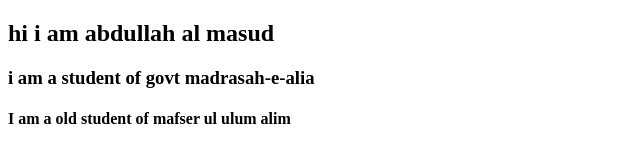
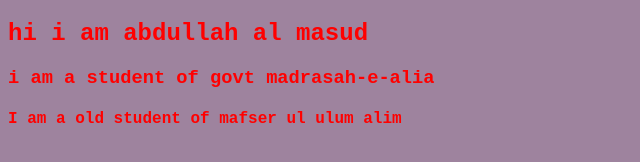
Before and after one commit to abdullahalmasudpersonal/my-second-repo, a plain HTML site: page index2.html in a window 1280 px wide. Shown: the whole page, without its empty margins (0-640 px from the left). Drawn offline with Linux system fonts and the light colour scheme.

Commit message:
change css

```diff
--- a/style.css
+++ b/style.css
@@ -1,5 +1,5 @@
-h1{
-    background-color: purple;
+body{
+    background-color: rgba(100, 57, 100, 0.623);
     color: red;
     font-family: 'Courier New', Courier, monospace;
 }
```
